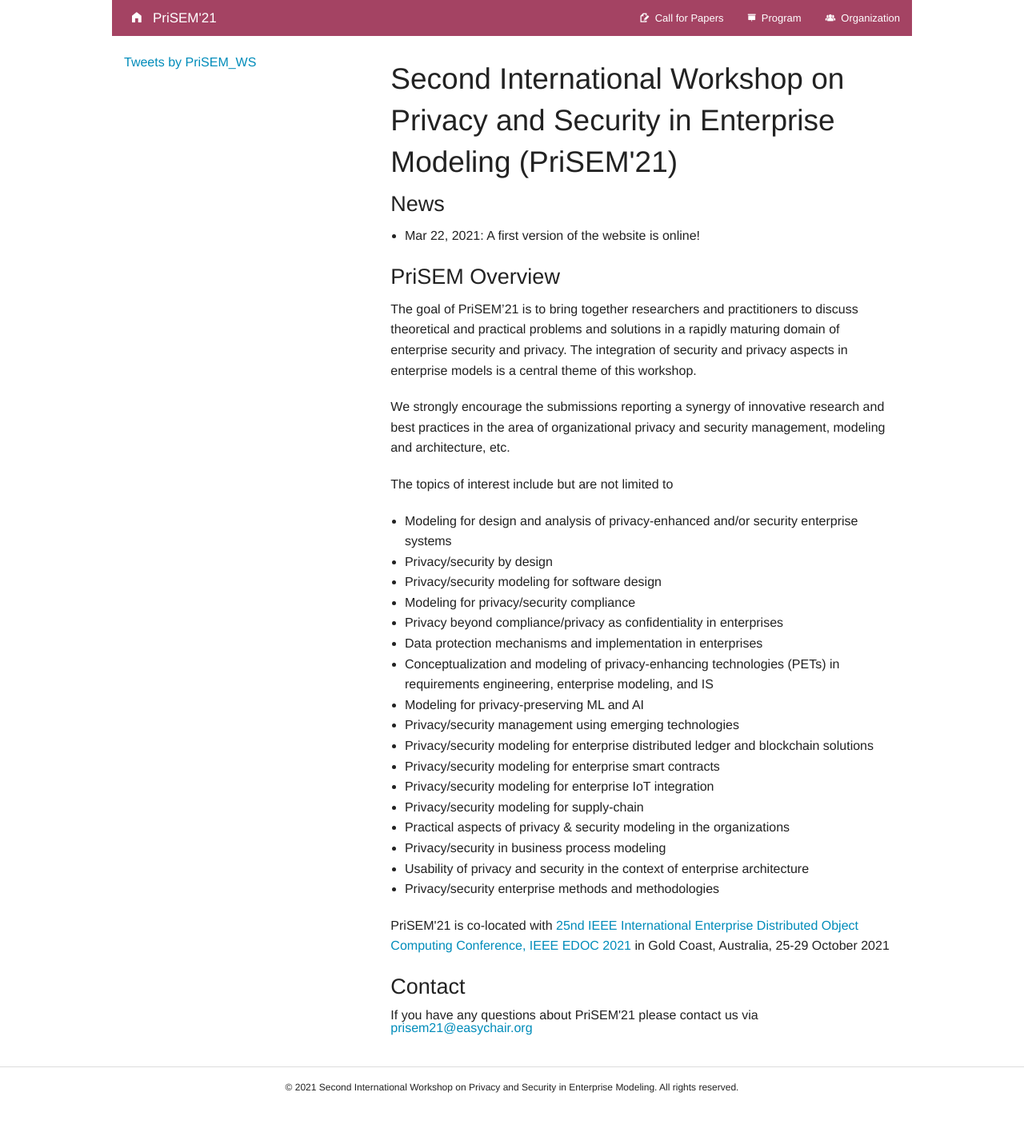
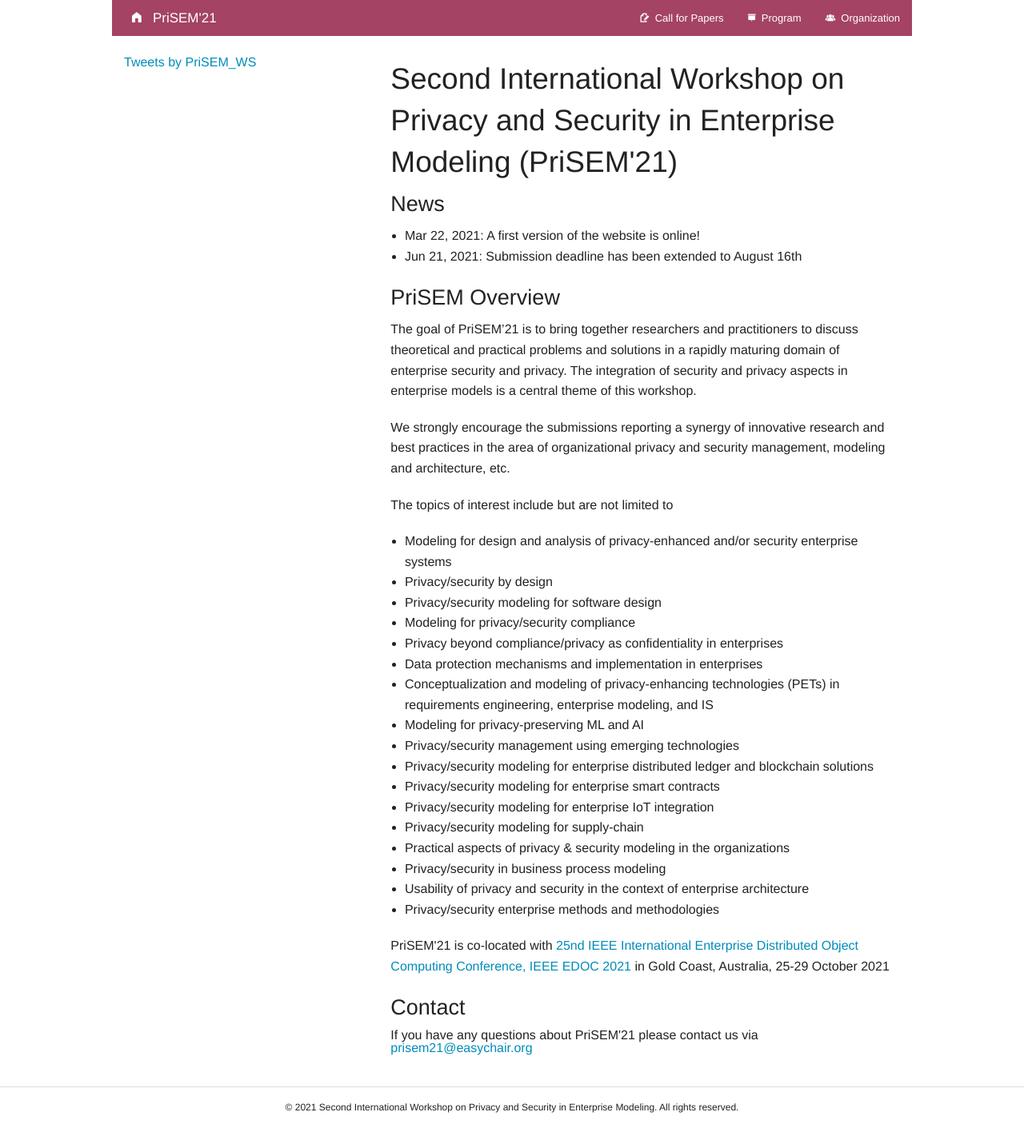
Before and after one commit to prisem-workshop/prisem-workshop.github.io, a Jekyll site: the page built from index.html, in a window 1280 px wide. Shown: the whole page at 80% size. Built offline with Jekyll 4.4.1, drawn with Linux system fonts in a browser that asks for light colours; comment, search, counter and statistics services are not loaded; before the commit the page ends 1396 px from its top, so only the background shows below that.

Commit message:
Update index.html

```diff
--- a/index.html
+++ b/index.html
@@ -7,6 +7,7 @@ layout: default
 <h3>News</h3>
 <ul>
 	<li>Mar 22, 2021: A first version of the website is online!</li>
+	<li>Jun 21, 2021: Submission deadline has been extended to August 16th</li>
 	</li>
 </ul>
 
```
